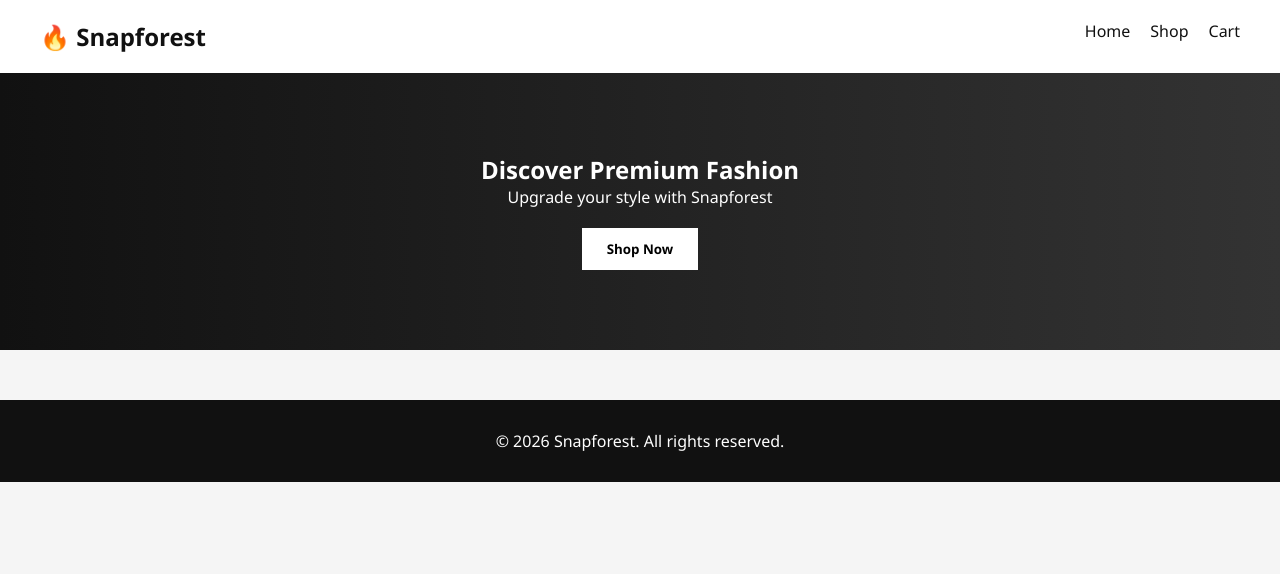
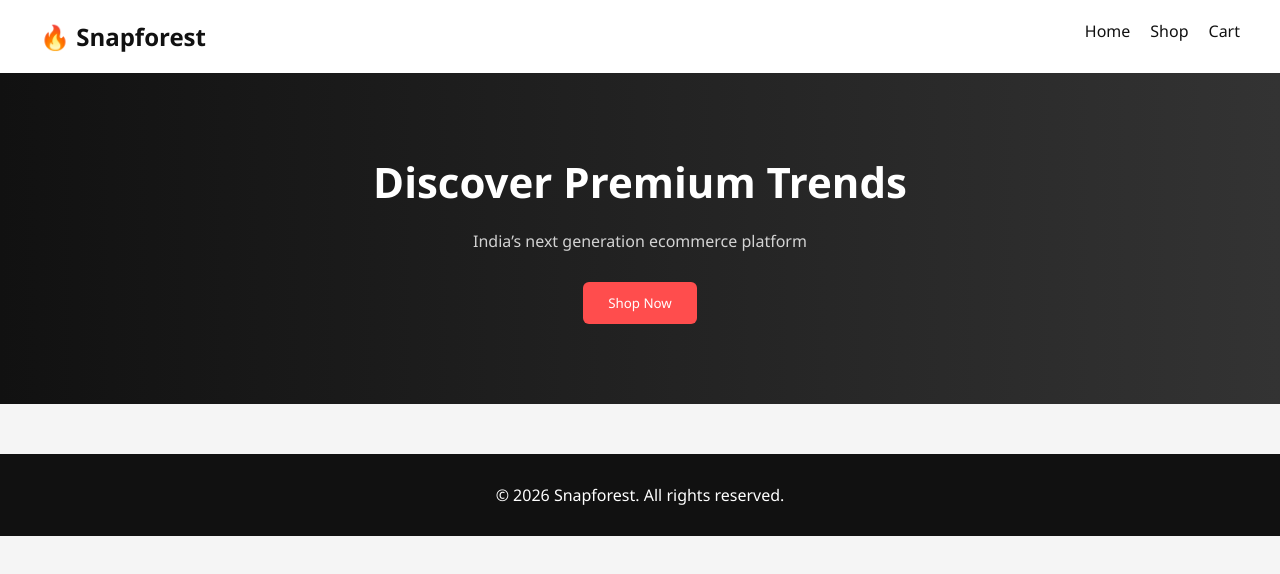
Before and after one commit to vedprakas3/snapforest-Ecom, a Next.js app: page / in a window 1280 px wide. Shown: the top 574 px of the page. Built offline with nearby package versions, Linux system fonts and the light colour scheme.

Commit message:
Update Hero.js

```diff
--- a/components/Hero.js
+++ b/components/Hero.js
@@ -1,25 +1,30 @@
 export default function Hero() {
   return (
-    <section style={hero}>
-      <h1>Discover Premium Fashion</h1>
-      <p>Upgrade your style with Snapforest</p>
-      <button style={btn}>Shop Now</button>
-    </section>
+    <div style={{
+      padding: "80px 20px",
+      textAlign: "center",
+      background: "linear-gradient(to right, #111, #333)",
+      color: "white"
+    }}>
+      <h1 style={{ fontSize: "42px", marginBottom: "20px" }}>
+        Discover Premium Trends
+      </h1>
+
+      <p style={{ opacity: 0.8 }}>
+        India’s next generation ecommerce platform
+      </p>
+
+      <button style={{
+        marginTop: "30px",
+        padding: "12px 25px",
+        background: "#ff4d4d",
+        border: "none",
+        color: "white",
+        borderRadius: "6px",
+        cursor: "pointer"
+      }}>
+        Shop Now
+      </button>
+    </div>
   );
 }
-
-const hero = {
-  textAlign: "center",
-  padding: "80px 20px",
-  background: "linear-gradient(to right, #111, #333)",
-  color: "white",
-};
-
-const btn = {
-  marginTop: "20px",
-  padding: "12px 25px",
-  background: "white",
-  border: "none",
-  cursor: "pointer",
-  fontWeight: "bold",
-};
```
